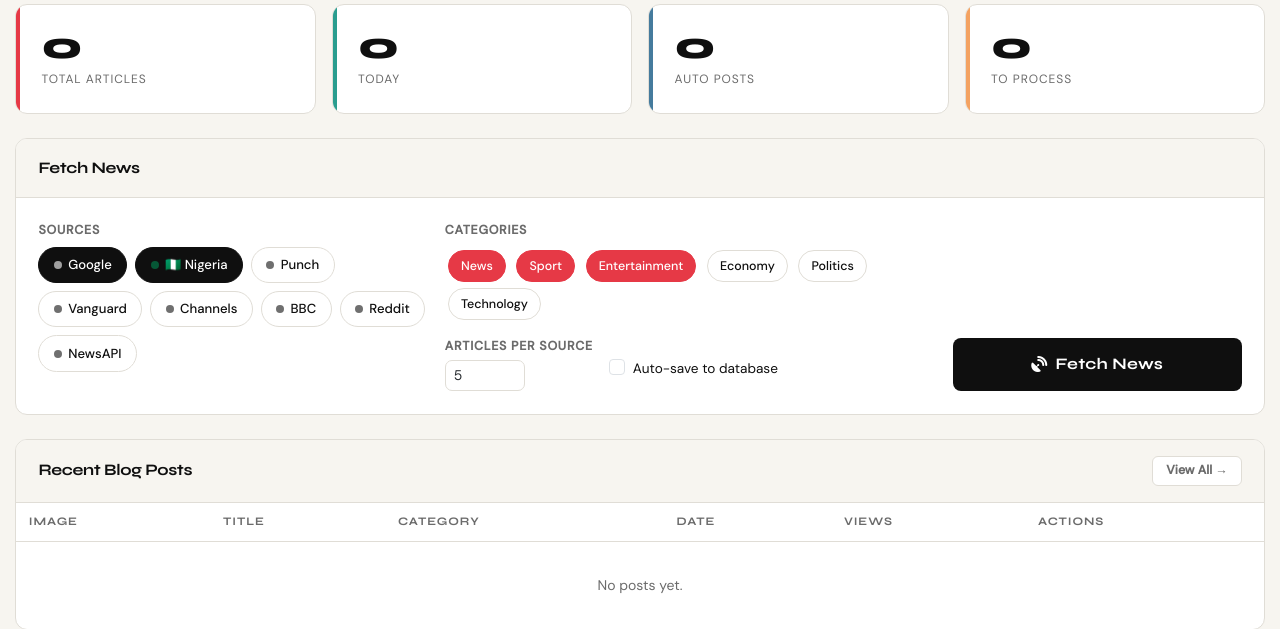
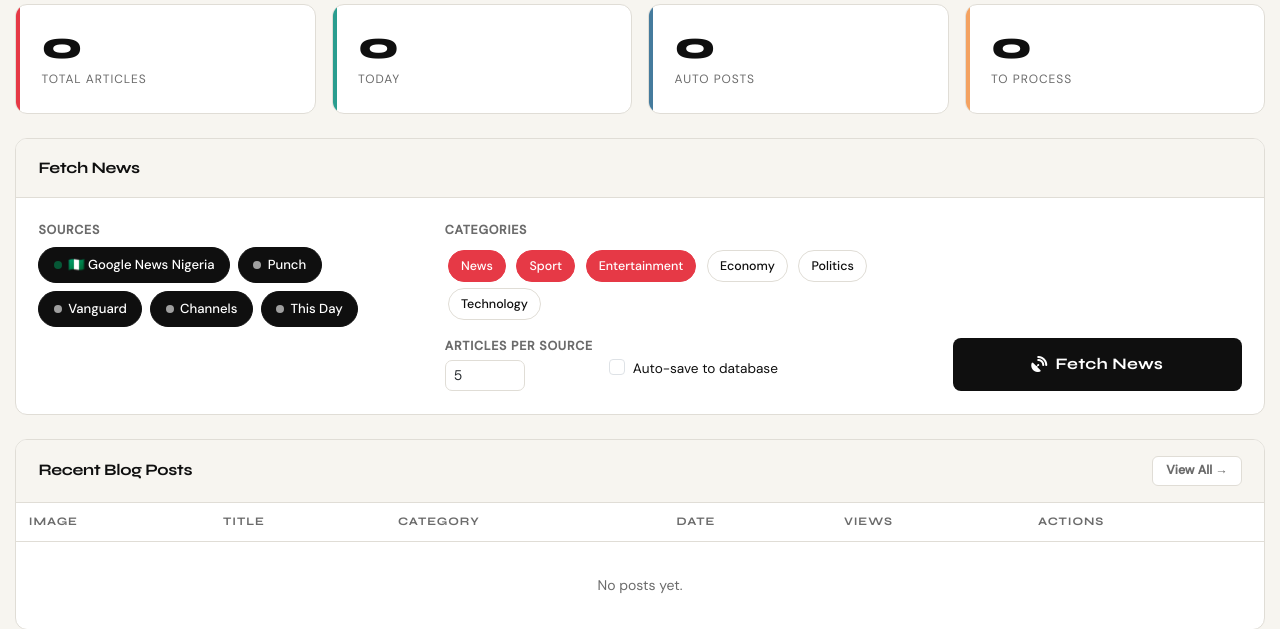
Before and after one commit to Sheddo7/BlogSphere, a Django app: page /enhanced-news-dashboard/ in a window 1280 px wide. Shown: the part 398-1027 px from the top of the page. Run offline with Django 5.2, Linux system fonts and the light colour scheme; the visitor is signed in with stand-in values (Sample User, id 1); data that the repository does not hold is empty; some libraries are stand-ins or nearby versions.

Commit message:
enhnaced-updateddd

```diff
--- a/templates/blog/enhanced-news-dashboard.html
+++ b/templates/blog/enhanced-news-dashboard.html
@@ -140,7 +140,6 @@
   }
 
   /* ----- ALL YOUR EXISTING STYLES BELOW (stat-card, panel, etc.) ----- */
-  /* (copy them from your current file – I'll include them in the final template) */
   .stat-card { background: var(--card-bg); border: 1.5px solid var(--border); border-radius: 12px; padding: 1.4rem 1.6rem; position: relative; overflow: hidden; transition: transform 0.2s, box-shadow 0.2s; }
   .stat-card:hover { transform: translateY(-3px); box-shadow: 0 8px 24px rgba(0,0,0,0.08); }
   .stat-card::before { content: ''; position: absolute; top: 0; left: 0; width: 4px; height: 100%; background: var(--accent); }
@@ -175,6 +174,8 @@
   .article-thumb-placeholder { width: 72px; height: 52px; background: var(--border); border-radius: 6px; flex-shrink: 0; display: flex; align-items: center; justify-content: center; color: var(--muted); font-size: 1.1rem; }
   .article-info { flex: 1; min-width: 0; }
   .article-title { font-weight: 500; font-size: 0.9rem; color: var(--ink); white-space: nowrap; overflow: hidden; text-overflow: ellipsis; margin-bottom: 0.3rem; }
+  .article-title a { color: var(--ink); text-decoration: none; display: block; white-space: nowrap; overflow: hidden; text-overflow: ellipsis; }
+  .article-title a:hover { text-decoration: underline; }
   .article-meta { display: flex; gap: 0.5rem; flex-wrap: wrap; align-items: center; }
   .tag { font-size: 0.7rem; padding: 0.15rem 0.5rem; border-radius: 4px; font-weight: 600; text-transform: uppercase; letter-spacing: 0.04em; }
   .tag-source { background: #f0ece4; color: var(--muted); }
@@ -270,7 +271,7 @@
     </div>
   </div>
 
-  <!-- === EXISTING ADMIN DASHBOARD (stats, fetch, tables) – exactly as before === -->
+  <!-- === EXISTING ADMIN DASHBOARD (stats, fetch, tables) – with updated sources === -->
   <div class="admin-section">
     <!-- Stats Cards -->
     <div class="row g-3 mb-4">
@@ -300,7 +301,7 @@
       </div>
     </div>
 
-    <!-- Fetch Form -->
+    <!-- Fetch Form – updated sources default -->
     <div class="panel mb-4">
       <div class="panel-header">
         <span class="panel-title">Fetch News</span>
@@ -309,21 +310,39 @@
         <form id="fetchForm" action="{% url 'fetch_news_now' %}">
           {% csrf_token %}
           <div class="row g-3">
-            <!-- Sources -->
+            <!-- Sources – now defaulting to google_nigeria, punch, vanguard, channels, thisday -->
             <div class="col-md-4">
               <div class="form-label">Sources</div>
               <div class="d-flex flex-wrap gap-2">
-                <label class="source-chip"><input type="checkbox" name="sources" value="google" checked><span class="dot"></span> Google</label>
-                <label class="source-chip"><input type="checkbox" name="sources" value="google_nigeria" checked><span class="dot" style="background:#008751"></span> 🇳🇬 Nigeria</label>
-                <label class="source-chip"><input type="checkbox" name="sources" value="punch"><span class="dot"></span> Punch</label>
-                <label class="source-chip"><input type="checkbox" name="sources" value="vanguard"><span class="dot"></span> Vanguard</label>
-                <label class="source-chip"><input type="checkbox" name="sources" value="channels"><span class="dot"></span> Channels</label>
-                <label class="source-chip"><input type="checkbox" name="sources" value="bbc"><span class="dot"></span> BBC</label>
-                <label class="source-chip"><input type="checkbox" name="sources" value="reddit"><span class="dot"></span> Reddit</label>
-                <label class="source-chip"><input type="checkbox" name="sources" value="newsapi"><span class="dot"></span> NewsAPI</label>
+                <label class="source-chip">
+                  <input type="checkbox" name="sources" value="google_nigeria" checked>
+                  <span class="dot" style="background:#008751"></span> 🇳🇬 Google News Nigeria
+                </label>
+                <label class="source-chip">
+                  <input type="checkbox" name="sources" value="punch" checked>
+                  <span class="dot"></span> Punch
+                </label>
+                <label class="source-chip">
+                  <input type="checkbox" name="sources" value="vanguard" checked>
+                  <span class="dot"></span> Vanguard
+                </label>
+                <label class="source-chip">
+                  <input type="checkbox" name="sources" value="channels" checked>
+                  <span class="dot"></span> Channels
+                </label>
+                <label class="source-chip">
+                  <input type="checkbox" name="sources" value="thisday" checked>
+                  <span class="dot"></span> This Day
+                </label>
+                <!-- Optional additional sources (unchecked by default) -->
+                <!--
+                <label class="source-chip"><input type="checkbox" name="sources" value="bbc"> BBC</label>
+                <label class="source-chip"><input type="checkbox" name="sources" value="reddit"> Reddit</label>
+                <label class="source-chip"><input type="checkbox" name="sources" value="newsapi"> NewsAPI</label>
+                -->
               </div>
             </div>
-            <!-- Categories -->
+            <!-- Categories (unchanged) -->
             <div class="col-md-5">
               <div class="form-label">Categories</div>
               <div>
@@ -358,7 +377,7 @@
       </div>
     </div>
 
-    <!-- Results Panel -->
+    <!-- Results Panel (unchanged) -->
     <div class="panel mb-4" id="resultsSection" style="display:none;">
       <div class="panel-header">
         <div class="d-flex align-items-center gap-2">
@@ -380,7 +399,7 @@
       <div id="articlesContainer"></div>
     </div>
 
-    <!-- Recent Posts -->
+    <!-- Recent Posts (unchanged) -->
     <div class="panel mb-4">
       <div class="panel-header">
         <span class="panel-title">Recent Blog Posts</span>
@@ -425,7 +444,7 @@
       </div>
     </div>
 
-    <!-- News Articles -->
+    <!-- News Articles (unchanged) -->
     <div class="panel">
       <div class="panel-header">
         <span class="panel-title">Saved News Articles</span>
@@ -545,7 +564,7 @@
 </div>
 
 <script>
-// === ALL YOUR EXISTING JAVASCRIPT (exactly as in your current file) ===
+// === ALL YOUR EXISTING JAVASCRIPT (with one change: article titles are now clickable) ===
 let fetchedArticles = [];
 let currentEditIndex = -1;
 
@@ -602,7 +621,7 @@ function displayFetchedArticles() {
             </div>
             ${img}
             <div class="article-info">
-                <div class="article-title">${a.title}</div>
+                <div class="article-title"><a href="${a.url}" target="_blank" style="color:var(--ink); text-decoration:none;">${a.title}</a></div>
                 <div class="article-meta">
                     <span class="tag tag-source">${a.source}</span>
                     <span class="tag tag-cat">${a.category}</span>
```
